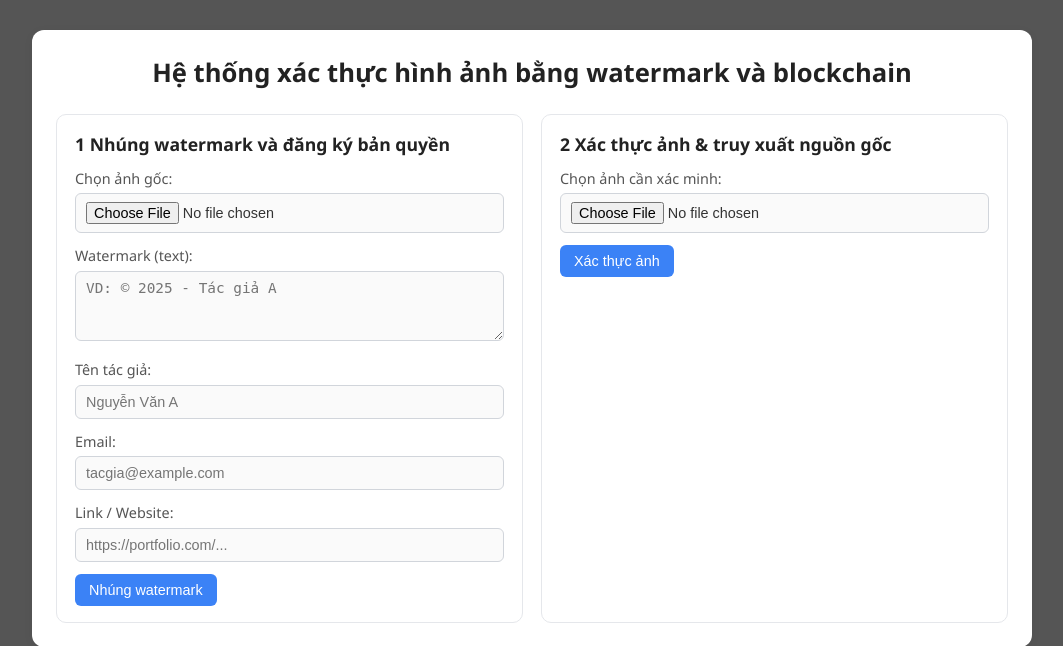
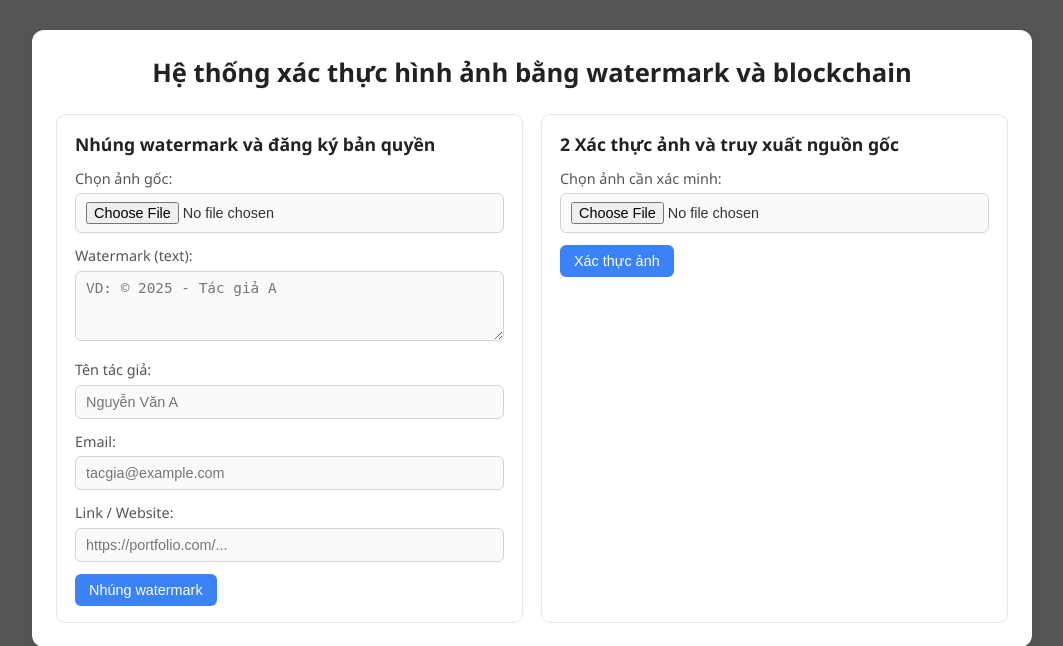
Before and after one commit to hoanghieuinfo/deep_watermark_web, a Flask app: page / in a window 1280 px wide. Shown: the top 646 px of the page, without its empty margins (108-1171 px from the left). Run offline with Flask 3, Linux system fonts and the light colour scheme.

Commit message:
Update index.html

```diff
--- a/deep_watermark_web/templates/index.html
+++ b/deep_watermark_web/templates/index.html
@@ -5,7 +5,7 @@
 
 <div class="row">
     <div class="card">
-        <h2>1 Nhúng watermark và đăng ký bản quyền</h2>
+        <h2> Nhúng watermark và đăng ký bản quyền</h2>
         <form action="{{ url_for('embed') }}" method="post" enctype="multipart/form-data">
             <div class="field-group">
                 <label>Chọn ảnh gốc:</label>
@@ -37,7 +37,7 @@
     </div>
 
     <div class="card">
-        <h2>2 Xác thực ảnh & truy xuất nguồn gốc</h2>
+        <h2>2 Xác thực ảnh và truy xuất nguồn gốc</h2>
         <form action="{{ url_for('verify') }}" method="post" enctype="multipart/form-data">
             <div class="field-group">
                 <label>Chọn ảnh cần xác minh:</label>
```
